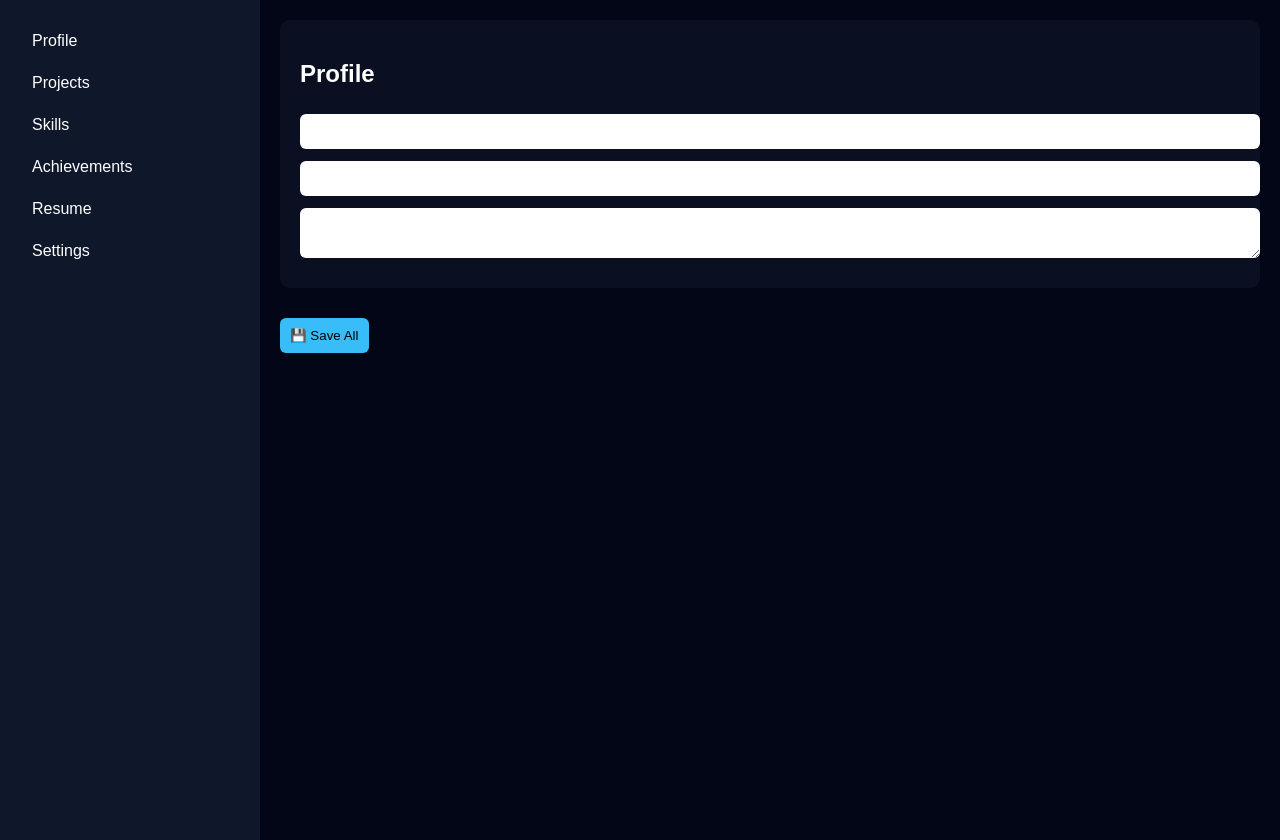
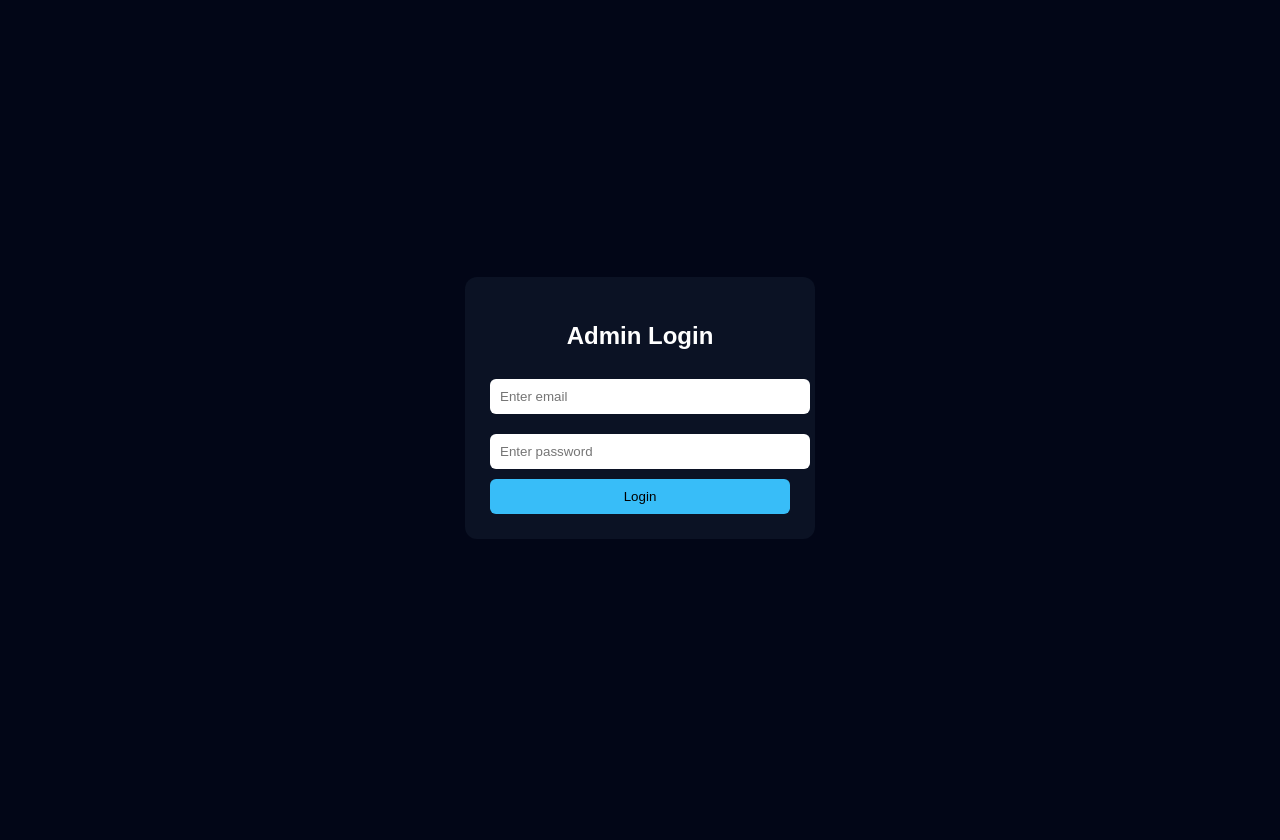
Before and after one commit to furqaanhere/furqan.github.io, a plain HTML site: page admin.html in a window 1280 px wide. After the commit the page ends 816 px from the top, so only its background shows below. Drawn offline with Linux system fonts and the light colour scheme.

Commit message:
Update admin.html

```diff
--- a/admin.html
+++ b/admin.html
@@ -1,229 +1,123 @@
 <!DOCTYPE html>
 <html>
 <head>
-<title>Admin Pro Panel</title>
+<title>Admin Login</title>
 
 <style>
 body{
-  margin:0;
   font-family:Arial;
   background:#020617;
   color:white;
   display:flex;
+  justify-content:center;
+  align-items:center;
+  height:100vh;
 }
 
-/* SIDEBAR */
-.sidebar{
-  width:220px;
-  background:#0f172a;
-  height:100vh;
-  padding:20px;
+/* BOX */
+.box{
+  background:rgba(15,23,42,0.7);
+  padding:25px;
+  border-radius:12px;
+  width:300px;
+  text-align:center;
 }
 
-.sidebar div{
-  padding:12px;
-  cursor:pointer;
-}
-.sidebar div:hover{
-  background:#38bdf8;
-  color:black;
-}
-
-/* MAIN */
-.main{
-  flex:1;
-  padding:20px;
-}
-
-.box{
-  background:rgba(15,23,42,0.6);
-  padding:20px;
-  border-radius:10px;
-  margin-bottom:20px;
-}
-
-input,textarea{
+/* INPUT */
+input{
   width:100%;
-  margin:6px 0;
   padding:10px;
+  margin:10px 0;
   border:none;
   border-radius:6px;
 }
 
+/* BUTTON */
 button{
+  width:100%;
   padding:10px;
   background:#38bdf8;
   border:none;
-  margin-top:10px;
+  border-radius:6px;
   cursor:pointer;
-  border-radius:6px;
 }
 
-/* HIDE SECTIONS */
-.section{display:none;}
-.section.active{display:block;}
+/* DASHBOARD */
+#dashboard{
+  display:none;
+  width:90%;
+  height:100vh;
+  overflow:auto;
+}
 </style>
 </head>
 
 <body>
 
-<!-- SIDEBAR -->
-<div class="sidebar">
-<div onclick="show('profile')">Profile</div>
-<div onclick="show('projects')">Projects</div>
-<div onclick="show('skills')">Skills</div>
-<div onclick="show('achievements')">Achievements</div>
-<div onclick="show('resume')">Resume</div>
-<div onclick="show('settings')">Settings</div>
+<!-- LOGIN -->
+<div id="loginBox" class="box">
+<h2>Admin Login</h2>
+
+<input id="email" placeholder="Enter email">
+<input id="password" type="password" placeholder="Enter password">
+
+<button onclick="login()">Login</button>
 </div>
 
-<!-- MAIN -->
-<div class="main">
+<!-- DASHBOARD -->
+<div id="dashboard">
 
-<!-- PROFILE -->
-<div id="profile" class="section active box">
-<h2>Profile</h2>
-<input id="name">
-<input id="tagline">
-<textarea id="about"></textarea>
-</div>
+<h1>🚀 Admin Dashboard</h1>
 
-<!-- PROJECTS -->
-<div id="projects" class="section box">
-<h2>Projects</h2>
-<div id="projList"></div>
-<button onclick="addProject()">+ Add Project</button>
-</div>
+<textarea id="jsonData" style="width:100%;height:200px;"></textarea>
 
-<!-- SKILLS -->
-<div id="skills" class="section box">
-<h2>Skills</h2>
-<div id="skillList"></div>
-<input id="newSkill" placeholder="Add skill">
-<button onclick="addSkill()">Add Skill</button>
-</div>
-
-<!-- ACHIEVEMENTS -->
-<div id="achievements" class="section box">
-<h2>Achievements</h2>
-<div id="achList"></div>
-<input id="newAch" placeholder="Add achievement">
-<button onclick="addAch()">Add</button>
-</div>
-
-<!-- RESUME -->
-<div id="resume" class="section box">
-<h2>Resume</h2>
-<input id="resumeLink" placeholder="Paste resume link (Google Drive)">
-</div>
-
-<!-- SETTINGS -->
-<div id="settings" class="section box">
-<h2>Settings</h2>
-<input id="newPass" placeholder="New password">
-<button onclick="changePass()">Change Password</button>
-</div>
-
-<button onclick="save()">💾 Save All</button>
+<button onclick="save()">Save</button>
+<button onclick="logout()">Logout</button>
 
 </div>
 
 <script>
 
-let data = JSON.parse(localStorage.getItem("data")) || {
-  name:"",
-  tagline:"",
-  about:{intro:""},
-  projects:[],
-  skills:[],
-  achievements:[],
-  resume:"",
-  password:"1234"
-};
+// 🔐 DEFAULT LOGIN
+const ADMIN_EMAIL = "admin@furqan.com";
+const ADMIN_PASS = "1234";
 
-// NAV
-function show(id){
-  document.querySelectorAll(".section").forEach(s=>s.classList.remove("active"));
-  document.getElementById(id).classList.add("active");
+// LOGIN
+function login(){
+
+let email = document.getElementById("email").value;
+let pass = document.getElementById("password").value;
+
+if(email === ADMIN_EMAIL && pass === ADMIN_PASS){
+
+  // hide login
+  document.getElementById("loginBox").style.display="none";
+
+  // show dashboard
+  document.getElementById("dashboard").style.display="block";
+
+  // load data
+  let data = localStorage.getItem("data");
+  if(data){
+    document.getElementById("jsonData").value = data;
+  }
+
+}else{
+  alert("Invalid email or password ❌");
 }
 
-// LOAD
-function load(){
-  name.value=data.name;
-  tagline.value=data.tagline;
-  about.value=data.about.intro;
-  resumeLink.value=data.resume || "";
-
-  renderProjects();
-  renderSkills();
-  renderAch();
-}
-load();
-
-// PROJECTS
-function renderProjects(){
-  let html="";
-  data.projects.forEach((p,i)=>{
-    html+=`
-    <div>
-      <input value="${p.title}" onchange="data.projects[${i}].title=this.value">
-      <input value="${p.short}" onchange="data.projects[${i}].short=this.value">
-      <input value="${p.image}" onchange="data.projects[${i}].image=this.value">
-      <textarea onchange="data.projects[${i}].description=this.value">${p.description}</textarea>
-      <button onclick="removeProject(${i})">Remove</button>
-    </div>`;
-  });
-  projList.innerHTML=html;
-}
-
-function addProject(){
-  data.projects.push({title:"New",short:"",image:"photo.jpg",description:""});
-  renderProjects();
-}
-function removeProject(i){
-  data.projects.splice(i,1);
-  renderProjects();
-}
-
-// SKILLS
-function renderSkills(){
-  skillList.innerHTML=data.skills.map((s,i)=>
-    `<div>${s} <button onclick="data.skills.splice(${i},1);renderSkills()">x</button></div>`
-  ).join("");
-}
-function addSkill(){
-  data.skills.push(newSkill.value);
-  newSkill.value="";
-  renderSkills();
-}
-
-// ACHIEVEMENTS
-function renderAch(){
-  achList.innerHTML=data.achievements.map((a,i)=>
-    `<div>${a} <button onclick="data.achievements.splice(${i},1);renderAch()">x</button></div>`
-  ).join("");
-}
-function addAch(){
-  data.achievements.push(newAch.value);
-  newAch.value="";
-  renderAch();
-}
-
-// PASSWORD
-function changePass(){
-  data.password=newPass.value;
-  alert("Password changed");
 }
 
 // SAVE
 function save(){
-  data.name=name.value;
-  data.tagline=tagline.value;
-  data.about.intro=about.value;
-  data.resume=resumeLink.value;
+  let data = document.getElementById("jsonData").value;
+  localStorage.setItem("data", data);
+  alert("Saved ✅ Refresh site");
+}
 
-  localStorage.setItem("data", JSON.stringify(data));
-  alert("Saved ✅ Refresh site");
+// LOGOUT
+function logout(){
+  location.reload();
 }
 
 </script>
```
